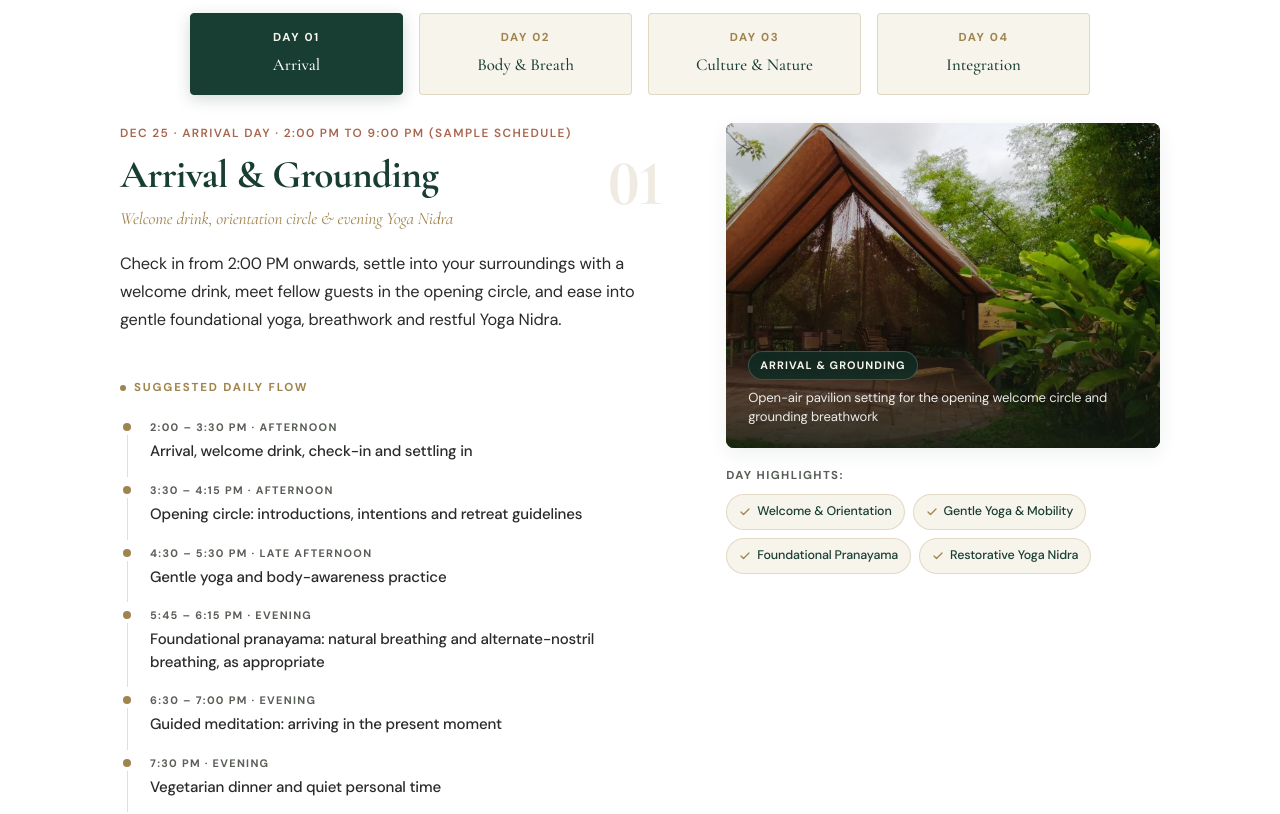
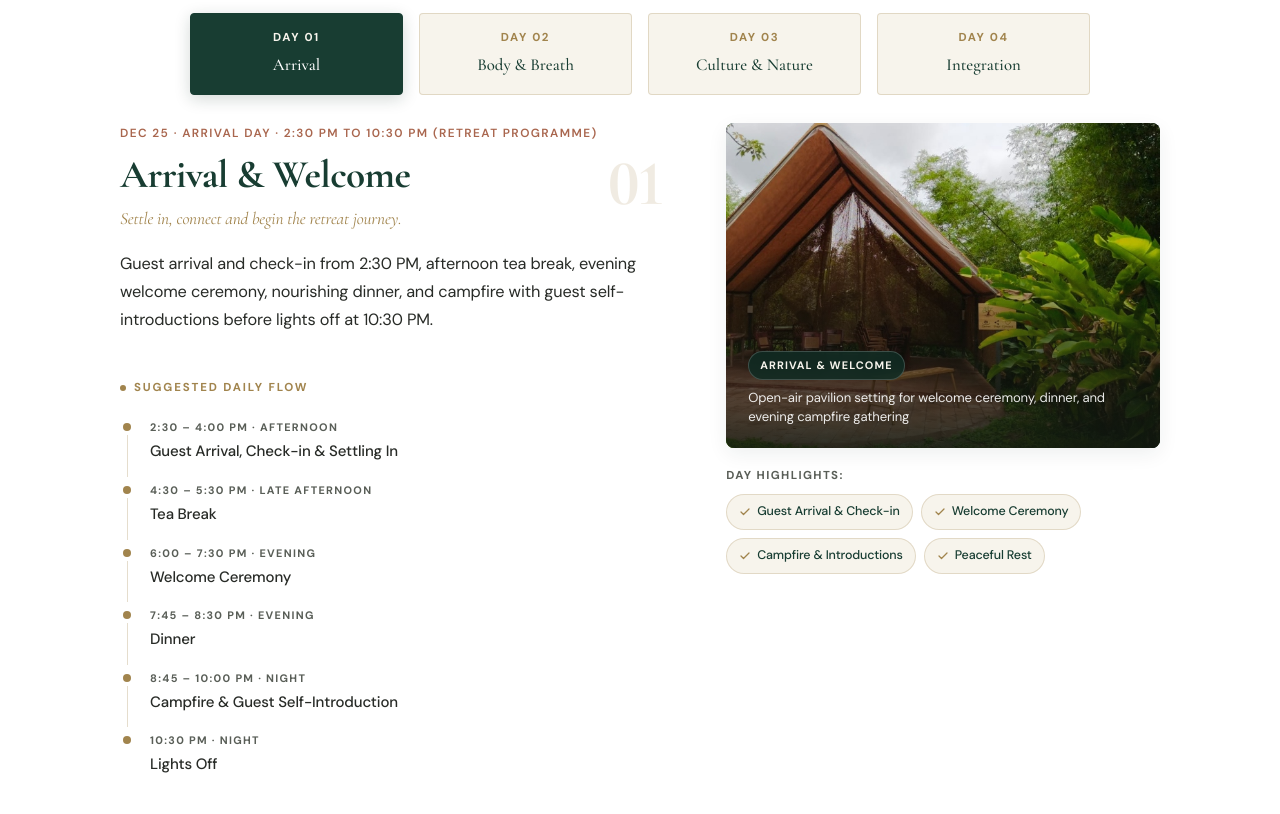
Before and after one commit to projectsatriowings/koovalam, a React (Vite) app: page / in a window 1280 px wide. Shown: the part 5740-6554 px from the top of the page. Built offline with nearby package versions, Linux system fonts and the light colour scheme.

Commit message:
feat: add itinerary, journey, and sections components with retreat data

```diff
--- a/src/components/Itinerary.jsx
+++ b/src/components/Itinerary.jsx
@@ -8,26 +8,26 @@ const dayVisuals = {
   1: {
     src: 'images/resort/open-air-pavilion.jpg',
     alt: 'Open-air pavilion in nature for opening retreat orientation',
-    caption: 'Open-air pavilion setting for the opening welcome circle and grounding breathwork',
-    tag: 'ARRIVAL & GROUNDING',
+    caption: 'Open-air pavilion setting for welcome ceremony, dinner, and evening campfire gathering',
+    tag: 'ARRIVAL & WELCOME',
   },
   2: {
     src: 'images/resort/hill-platform.jpg',
     alt: 'Lush hillside greenery for sensory nature walk and inner awareness',
-    caption: 'Surrounded by greenery for mindfulness practice, guided journaling and sensory grounding walk',
-    tag: 'BODY & INNER AWARENESS',
+    caption: 'Surrounded by greenery for sunrise meditation, gentle yoga, and sacred fire ritual',
+    tag: 'SUNRISE & SACRED PRACTICES',
   },
   3: {
     src: 'images/highlight-temple.jpg',
     alt: 'Ancient Kerala temple architecture and peaceful granite courtyards',
-    caption: 'Quiet heritage temple visit for unhurried morning reflection and sacred contemplation',
-    tag: 'CULTURE & NATURE',
+    caption: 'Tirunelli Temple visit, sightseeing of waterfalls and gardens, and evening campfire music',
+    tag: 'SACRED JOURNEY & NATURE',
   },
   4: {
     src: 'images/resort/dining-area.jpg',
     alt: 'Forest-view dining room for concluding vegetarian lunch and closing circle',
-    caption: 'Forest-canopy dining room for personal integration sharing and concluding lunch',
-    tag: 'INTEGRATION & CLOSING',
+    caption: 'Guided plantation walk, closing reflection circle, and concluding farewell lunch',
+    tag: 'NATURE & FAREWELL',
   },
 }
 
--- a/src/components/Journey.jsx
+++ b/src/components/Journey.jsx
@@ -14,13 +14,13 @@ const DAY_METADATA = {
     milestoneTag: 'MILESTONE 01 · THE ARRIVAL',
     pillar: 'SETTLING & EMBODIED PRESENCE',
     narrative:
-      'Arriving at Koovalam is a conscious transition from the velocity of travel to the stillness of nature. After check-in from 2:00 PM and a refreshing welcome drink, the retreat opens with a quiet circle to set personal intentions. Gentle movement, foundational breathwork, and evening Yoga Nidra prepare the nervous system for deep, undisturbed rest.',
-    quote: 'Check-in opens at 2:00 PM. No hurry, no demands — your first practice is simply giving yourself permission to stop.',
+      'Arriving at Koovalam is a conscious transition from the velocity of travel to the stillness of nature. After check-in from 2:30 PM and afternoon tea, the retreat gathers for an evening welcome ceremony, dinner, and campfire introductions to prepare for deep, undisturbed rest.',
+    quote: 'Check-in opens at 2:30 PM. No hurry, no demands — your first practice is simply giving yourself permission to stop.',
     imageName: 'included-stay',
     imageBadge: 'SERENE ARRIVAL COURTYARD',
     captionPill: 'REPRESENTATIVE KERALA RETREAT SETTING',
     captionText:
-      'Representative imagery. The retreat will be hosted in Kerala, India (exact venue to be confirmed). Check-in opens from 2:00 PM to unpack, breathe, and begin in an unhurried, peaceful atmosphere.',
+      'Representative imagery. The retreat will be hosted in Kerala, India (exact venue to be confirmed). Check-in opens from 2:30 PM to unpack, breathe, and begin in an unhurried, peaceful atmosphere.',
   },
   2: {
     milestoneTag: 'MILESTONE 02 · THE CLEARING',
--- a/src/data/faqs.js
+++ b/src/data/faqs.js
@@ -129,7 +129,7 @@ export const faqCategories = [
       },
       {
         q: 'What are the arrival and departure timings?',
-        a: 'Check-in, welcome drinks, and settling in commence from 2:00 PM on Day 01, with our opening circle at 3:30 PM. The retreat concludes after our closing circle and farewell lunch from 12:30 PM on Day 04.',
+        a: 'Check-in, guest arrival, and settling in commence from 2:30 PM on Day 01, with our welcome ceremony at 6:00 PM. The retreat concludes on Day 04 with a closing reflection circle, check-out at 12:30 PM, lunch, and pack-up and departure from 2:00 PM onwards.',
       },
       {
         q: 'What personal arrangements should guests make?',
--- a/src/data/retreat.js
+++ b/src/data/retreat.js
@@ -234,246 +234,241 @@ export const itineraryData = {
     {
       day: 1,
       tabLabel: 'Arrival',
-      title: 'Arrival & Grounding',
-      subtitle: 'Welcome drink, orientation circle & evening Yoga Nidra',
+      title: 'Arrival & Welcome',
+      subtitle: 'Settle in, connect and begin the retreat journey.',
       narrative:
-        'Check in from 2:00 PM onwards, settle into your surroundings with a welcome drink, meet fellow guests in the opening circle, and ease into gentle foundational yoga, breathwork and restful Yoga Nidra.',
+        'Guest arrival and check-in from 2:30 PM, afternoon tea break, evening welcome ceremony, nourishing dinner, and campfire with guest self-introductions before lights off at 10:30 PM.',
       featuredPills: [
-        'Welcome & Orientation',
-        'Gentle Yoga & Mobility',
-        'Foundational Pranayama',
-        'Restorative Yoga Nidra',
+        'Guest Arrival & Check-in',
+        'Welcome Ceremony',
+        'Campfire & Introductions',
+        'Peaceful Rest',
       ],
       schedule: [
         {
-          time: '2:00 – 3:30 PM',
+          time: '2:30 – 4:00 PM',
           phase: 'AFTERNOON',
-          activity: 'Arrival, welcome drink, check-in and settling in',
-        },
-        {
-          time: '3:30 – 4:15 PM',
-          phase: 'AFTERNOON',
-          activity: 'Opening circle: introductions, intentions and retreat guidelines',
+          activity: 'Guest Arrival, Check-in & Settling In',
         },
         {
           time: '4:30 – 5:30 PM',
           phase: 'LATE AFTERNOON',
-          activity: 'Gentle yoga and body-awareness practice',
+          activity: 'Tea Break',
         },
         {
-          time: '5:45 – 6:15 PM',
+          time: '6:00 – 7:30 PM',
           phase: 'EVENING',
-          activity: 'Foundational pranayama: natural breathing and alternate-nostril breathing, as appropriate',
+          activity: 'Welcome Ceremony',
         },
         {
-          time: '6:30 – 7:00 PM',
+          time: '7:45 – 8:30 PM',
           phase: 'EVENING',
-          activity: 'Guided meditation: arriving in the present moment',
+          activity: 'Dinner',
         },
         {
-          time: '7:30 PM',
-          phase: 'EVENING',
-          activity: 'Vegetarian dinner and quiet personal time',
+          time: '8:45 – 10:00 PM',
+          phase: 'NIGHT',
+          activity: 'Campfire & Guest Self-Introduction',
         },
         {
-          time: '8:30 – 9:00 PM',
+          time: '10:30 PM',
           phase: 'NIGHT',
-          activity: 'Yoga Nidra: deep relaxation and rest',
+          activity: 'Lights Off',
         },
       ],
-      timingNote: 'Dec 25 · Arrival Day · 2:00 PM to 9:00 PM (Sample schedule)',
+      timingNote: 'Dec 25 · Arrival Day · 2:30 PM to 10:30 PM (Retreat Programme)',
     },
     {
       day: 2,
       tabLabel: 'Body & Breath',
-      title: 'Body, Breath & Inner Awareness',
-      subtitle: 'Morning meditation, mindfulness practices & evening flute sound healing',
+      title: 'Sunrise, Mindfulness & Sacred Practices',
+      subtitle: 'Connect with nature, mindful movement, selfless service, breath and inner stillness.',
       narrative:
-        'Begin at 6:30 AM with silent sitting, mobility yoga, and pranayama, followed by breakfast, reflective mindfulness & journaling exercises, midday rest, an afternoon sensory nature walk, evening Yoga Nidra, and a closing classical flute performance.',
+        'Greet the dawn at 5:00 AM with the Mylaytumala sunrise experience and meditation, gentle yoga, karma yoga, evening pranayama, sacred fire ritual (Havan), dinner, and restorative Yoga Nidra before lights off at 10:30 PM.',
       featuredPills: [
-        'Morning Meditation & Yoga',
-        'Cognitive Mindfulness',
-        'Guided Journaling',
-        'Sensory Nature Walk',
-        'Classical Flute Sound Healing',
+        'Mylaytumala Sunrise & Meditation',
+        'Gentle Yoga',
+        'Karma Yoga',
+        'Havan (Sacred Fire Ritual)',
+        'Yoga Nidra',
       ],
       schedule: [
         {
-          time: '6:30 – 7:00 AM',
-          phase: 'MORNING',
-          activity: 'Silent sitting and gentle morning meditation',
+          time: '5:00 – 7:00 AM',
+          phase: 'EARLY MORNING',
+          activity: 'Mylaytumala Sunrise Experience & Meditation',
         },
         {
-          time: '7:00 – 8:00 AM',
+          time: '7:00 – 7:45 AM',
           phase: 'MORNING',
-          activity: 'Yoga practice: mobility, grounding and mindful movement',
+          activity: 'Freshen Up',
         },
         {
-          time: '8:00 – 8:30 AM',
+          time: '8:00 – 9:00 AM',
           phase: 'MORNING',
-          activity: 'Pranayama practice',
+          activity: 'Breakfast',
         },
         {
-          time: '8:30 – 9:30 AM',
-          phase: 'MORNING',
-          activity: 'Vegetarian breakfast',
+          time: '10:00 – 11:30 AM',
+          phase: 'LATE MORNING',
+          activity: 'Gentle Yoga',
         },
         {
-          time: '10:00 – 11:15 AM',
-          phase: 'LATE MORNING',
-          activity: 'Mindfulness and cognitive practices: noticing thoughts, emotions and habitual responses',
+          time: '12:45 – 2:00 PM',
+          phase: 'MIDDAY',
+          activity: 'Lunch',
         },
         {
-          time: '11:30 AM – 12:15 PM',
+          time: '3:00 – 4:00 PM',
+          phase: 'AFTERNOON',
+          activity: 'Karma Yoga',
+        },
+        {
+          time: '4:30 – 5:00 PM',
+          phase: 'LATE AFTERNOON',
+          activity: 'Tea Time',
+        },
+        {
+          time: '5:30 – 6:00 PM',
+          phase: 'EVENING',
+          activity: 'Pranayama',
+        },
+        {
+          time: '6:30 – 7:30 PM',
+          phase: 'EVENING',
+          activity: 'Havan (Sacred Fire Ritual)',
+        },
+        {
+          time: '7:45 – 8:30 PM',
+          phase: 'EVENING',
+          activity: 'Dinner',
+        },
+        {
+          time: '9:00 – 10:00 PM',
+          phase: 'NIGHT',
+          activity: 'Yoga Nidra',
+        },
+        {
+          time: '10:30 PM',
+          phase: 'NIGHT',
+          activity: 'Lights Off',
+        },
+      ],
+      timingNote: 'Dec 26 · Full Retreat Day · 5:00 AM to 10:30 PM (Retreat Programme)',
+    },
+    {
+      day: 3,
+      tabLabel: 'Culture & Nature',
+      title: 'Sacred Journey, Nature & Connection',
+      subtitle: 'A journey of remembrance, spiritual connection, nature exploration and peaceful bonding.',
+      narrative:
+        'Early morning journey to Tirunelli Temple with optional ancestral rites, yoga and meditation, afternoon sightseeing of waterfalls, museum and botanical garden, followed by evening pranayama, dinner, and campfire instrumental music.',
+      featuredPills: [
+        'Tirunelli Temple Visit',
+        'Yoga & Meditation',
+        'Sightseeing & Waterfalls',
+        'Campfire & Live Music',
+      ],
+      schedule: [
+        {
+          time: '5:00 – 7:30 AM',
+          phase: 'EARLY MORNING',
+          activity: 'Tirunelli Temple Visit – Optional Bali Tharpanam / Pinda Daan for Ancestors',
+        },
+        {
+          time: '8:00 – 9:00 AM',
+          phase: 'MORNING',
+          activity: 'Breakfast',
+        },
+        {
+          time: '10:00 AM – 12:00 PM',
           phase: 'LATE MORNING',
-          activity: 'Guided journaling: personal strengths, values and supportive beliefs',
+          activity: 'Yoga & Meditation',
+        },
+        {
+          time: '12:45 – 2:00 PM',
+          phase: 'MIDDAY',
+          activity: 'Lunch',
+        },
+        {
+          time: '2:30 – 6:00 PM',
+          phase: 'AFTERNOON',
+          activity: 'Sightseeing – Waterfalls, Museum & Botanical Garden',
+        },
+        {
+          time: '6:30 – 7:30 PM',
+          phase: 'EVENING',
+          activity: 'Pranayama',
+        },
+        {
+          time: '7:45 – 8:30 PM',
+          phase: 'EVENING',
+          activity: 'Dinner',
+        },
+        {
+          time: '9:00 – 10:00 PM',
+          phase: 'NIGHT',
+          activity: 'Campfire & Instrumental Music',
+        },
+        {
+          time: '10:30 PM',
+          phase: 'NIGHT',
+          activity: 'Lights Off',
+        },
+      ],
+      timingNote: 'Dec 27 · Full Retreat Day · 5:00 AM to 10:30 PM (Retreat Programme)',
+    },
+    {
+      day: 4,
+      tabLabel: 'Integration',
+      title: 'Nature, Reflection & Farewell',
+      subtitle: 'Reconnect with nature, reflect on the journey and carry the retreat experience into everyday life.',
+      narrative:
+        'Begin with an early morning guided walk through tea, pepper, and coffee plantations, followed by breakfast, pranayama and meditation, closing circle and reflection, check-out at 12:30 PM, farewell lunch, and pack-up and departure from 2:00 PM onwards.',
+      featuredPills: [
+        'Guided Plantation Walk',
+        'Pranayama & Meditation',
+        'Closing Circle & Reflection',
+        'Pack-up & Departure',
+      ],
+      schedule: [
+        {
+          time: '5:30 – 7:30 AM',
+          phase: 'EARLY MORNING',
+          activity: 'Guided Plantation Walk – Tea, Pepper & Coffee Plantation',
+        },
+        {
+          time: '8:00 – 9:00 AM',
+          phase: 'MORNING',
+          activity: 'Breakfast',
+        },
+        {
+          time: '9:30 – 10:30 AM',
+          phase: 'MORNING',
+          activity: 'Pranayama & Meditation',
+        },
+        {
+          time: '11:00 AM – 12:00 PM',
+          phase: 'LATE MORNING',
+          activity: 'Closing Circle & Reflection',
         },
         {
           time: '12:30 PM',
           phase: 'MIDDAY',
-          activity: 'Vegetarian lunch and quiet rest',
+          activity: 'Check-out',
         },
         {
-          time: '4:00 – 5:00 PM',
-          phase: 'AFTERNOON',
-          activity: 'Nature walk / mindful observation and sensory grounding',
+          time: '12:45 – 2:00 PM',
+          phase: 'MIDDAY',
+          activity: 'Lunch',
         },
         {
-          time: '5:15 – 6:00 PM',
-          phase: 'EVENING',
-          activity: 'Meditation: self-compassion and emotional awareness',
-        },
-        {
-          time: '7:00 PM',
-          phase: 'EVENING',
-          activity: 'Vegetarian dinner',
-        },
-        {
-          time: '8:15 – 8:45 PM',
-          phase: 'NIGHT',
-          activity: 'Yoga Nidra: guided conscious rest',
-        },
-        {
-          time: '8:45 – 9:45 PM',
-          phase: 'NIGHT',
-          activity: 'Flute performance: classical flute music & sound healing meditation',
+          time: '2:00 PM onwards',
+          phase: 'AFTERNOON',
+          activity: 'Pack-up & Departure',
         },
       ],
-      timingNote: 'Dec 26 · Full Retreat Day · 6:30 AM to 9:45 PM (Sample schedule)',
-    },
-    {
-      day: 3,
-      tabLabel: 'Culture & Nature',
-      title: 'Culture, Nature & Reflection',
-      subtitle: 'Morning temple visit, afternoon nature pause & gratitude circle',
-      narrative:
-        'Greet the morning with meditation, gentle yoga and breakfast before a quiet cultural temple visit (subject to local customs & timings), restful lunch, an unhurried afternoon for rest and guided journaling, and an evening reflection circle.',
-      featuredPills: [
-        'Morning Yoga & Breath',
-        'Sacred Temple Visit',
-        'Mindful Nature Pause',
-        'Evening Reflection Circle',
-      ],
-      schedule: [
-        {
-          time: '6:30 – 7:00 AM',
-          phase: 'MORNING',
-          activity: 'Morning meditation',
-        },
-        {
-          time: '7:00 – 8:00 AM',
-          phase: 'MORNING',
-          activity: 'Gentle yoga and pranayama',
-        },
-        {
-          time: '8:00 – 9:00 AM',
-          phase: 'MORNING',
-          activity: 'Vegetarian breakfast',
-        },
-        {
-          time: '9:30 AM – 12:00 PM',
-          phase: 'LATE MORNING',
-          activity: 'Temple visit: a quiet cultural and spiritual experience (subject to local customs and timings)',
-        },
-        {
-          time: '12:30 PM',
-          phase: 'MIDDAY',
-          activity: 'Vegetarian lunch and rest',
-        },
-        {
-          time: '3:00 – 5:00 PM',
-          phase: 'AFTERNOON',
-          activity: 'Mindful nature pause: sensory observation, restful personal contemplation and journaling',
-        },
-        {
-          time: '5:30 – 6:15 PM',
-          phase: 'EVENING',
-          activity: 'Reflection circle: gratitude, connection and insights from the day',
-        },
-        {
-          time: '7:00 PM',
-          phase: 'EVENING',
-          activity: 'Vegetarian dinner',
-        },
-        {
-          time: '8:15 – 8:45 PM',
-          phase: 'NIGHT',
-          activity: 'Restorative relaxation / Yoga Nidra',
-        },
-      ],
-      timingNote: 'Dec 27 · Full Retreat Day · 6:30 AM to 8:45 PM (Sample schedule)',
-    },
-    {
-      day: 4,
-      tabLabel: 'Integration',
-      title: 'Integration & Closing',
-      subtitle: 'Optional ice bath, quiet meditation, closing yoga & departure lunch',
-      narrative:
-        'Begin at 6:00 AM with an optional guided ice bath, quiet meditation & intention setting, and closing yoga before breakfast, followed by an integration workshop to build a simple personal wellness routine, closing circle, and farewell lunch prior to check-out at 12:30 PM.',
-      featuredPills: [
-        'Optional Morning Ice Bath',
-        'Quiet Morning Meditation',
-        'Closing Yoga & Breath',
-        'Integration & Closing Circle',
-      ],
-      schedule: [
-        {
-          time: '6:00 – 6:30 AM',
-          phase: 'EARLY MORNING',
-          activity: 'Ice bath session (optional mindful cold immersion, subject to personal comfort)',
-        },
-        {
-          time: '6:30 – 7:30 AM',
-          phase: 'MORNING',
-          activity: 'Quiet meditation and intention setting',
-        },
-        {
-          time: '7:30 – 8:30 AM',
-          phase: 'MORNING',
-          activity: 'Closing yoga and breath practice',
-        },
-        {
-          time: '8:30 – 9:30 AM',
-          phase: 'MORNING',
-          activity: 'Vegetarian breakfast',
-        },
-        {
-          time: '10:00 – 11:15 AM',
-          phase: 'LATE MORNING',
-          activity: 'Integration workshop: identifying helpful habits and creating a simple personal wellness routine',
-        },
-        {
-          time: '11:15 AM – 12:00 PM',
-          phase: 'LATE MORNING',
-          activity: 'Closing circle, sharing (optional) and feedback',
-        },
-        {
-          time: '12:30 PM',
-          phase: 'MIDDAY',
-          activity: 'Vegetarian lunch, check-out and departure',
-        },
-      ],
-      timingNote: 'Dec 28 · Closing Day · 6:00 AM to 12:30 PM (Sample schedule)',
+      timingNote: 'Dec 28 · Farewell Day · 5:30 AM to 2:00 PM onwards (Retreat Programme)',
     },
   ],
 }
@@ -535,7 +530,7 @@ export const compactFaqs = [
   },
   {
     q: 'What are the retreat dates and when will the venue be confirmed?',
-    a: 'The retreat is confirmed for December 25–28 (4 days / 3 nights, 2:00 PM check-in on Dec 25 through 12:30 PM departure on Dec 28). Exact venue details in Kerala, facilitators and operational timings will be confirmed by the organiser prior to booking.',
+    a: 'The retreat is confirmed for December 25–28 (4 days / 3 nights, 2:30 PM check-in on Dec 25 through 2:00 PM onwards departure on Dec 28). Exact venue details in Kerala, facilitators and operational timings will be confirmed by the organiser prior to booking.',
   },
   {
     q: 'What are the stay and meal arrangements?',
```
Also changed, not shown: src/components/Sections.jsx (+4 -4 lines), 1 other file (tests, documents, lock files or other folders).
